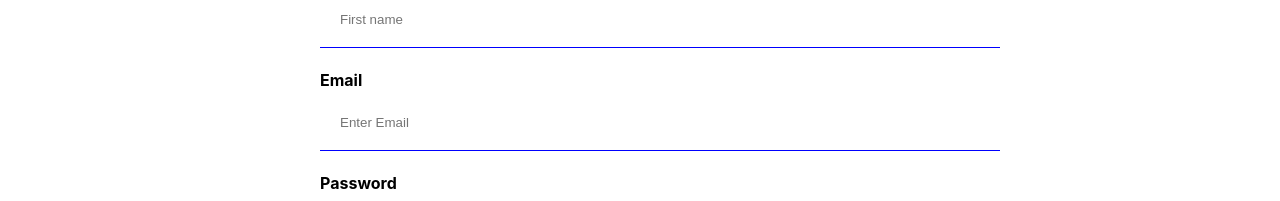
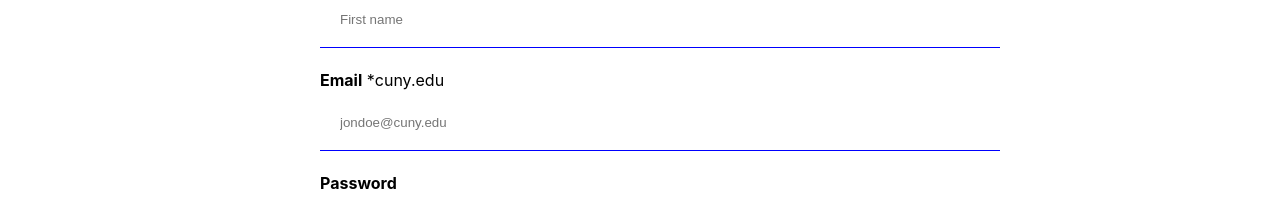
Before and after one commit to vhong000/studY, a React (Create React App) app in the folder frontend/: page /register in a window 1280 px wide. Shown: the part 210-411 px from the top of the page. Built offline with nearby package versions, Linux system fonts and the light colour scheme.

Commit message:
cuny.edu check

```diff
--- a/frontend/src/components/register/register.js
+++ b/frontend/src/components/register/register.js
@@ -68,11 +68,14 @@ export default class Register extends Component {
 		console.log(validations)
 		let emailValid = this.state.emailValid;
 		let passwordValid = this.state.passwordValid;
+		let eduEmail = this.state.eduEmail;
 
 		switch (fieldName) {
 			case 'email':
 				emailValid = value.match(/^([\w.%+-]+)@([\w-]+\.)+([\w]{2,})$/i);
-				validations.email = emailValid ? '' : 'is valid';
+				eduEmail = emailValid && emailValid.includes('cuny.') && emailValid.includes('edu') ? true : false;
+				console.log("Email[1]: ",emailValid, eduEmail);
+				validations.email = emailValid ? '' : 'is invalid';
 				break;
 
 			case 'password':
@@ -87,13 +90,14 @@ export default class Register extends Component {
 		this.setState({
 			formErrors: validations,
 			emailValid: emailValid,
-			passwordValid: passwordValid
+			passwordValid: passwordValid,
+			eduEmail:eduEmail
 		}, this.validateFrom)
 	}
 
 
 	validateFrom() {
-		this.setState({ formValid: this.state.emailValid && this.state.passwordValid });
+		this.setState({ formValid: this.state.emailValid && this.state.passwordValid && this.state.eduEmail});
 	}
 
 	errorClass(error) {
@@ -129,18 +133,16 @@ export default class Register extends Component {
 			return (
 				<form onSubmit={this.handleSubmit}>
 					<div className={"container  center"}>
-						<div className="panel panel-default">
-							<FormError formErrors={this.state.formErrors} />
-						</div>
+
 						<label htmlFor={"first_name"} className={"top-pad"}><b>First Name</b></label>
 						<input type={"text"} placeholder={"First name"} name={"first_name"} className={"form-control"} onChange={this.handleChange} value={this.state.first_name} required></input>
 
-						<label htmlFor={"Last_name"}><b>Last Name</b></label>
+						<label htmlFor={"Last_name"}><b>Last Name</b>  </label>
 						<input type={"text"} placeholder={"First name"} name={"last_name"} onChange={this.handleChange} value={this.state.last_name} required></input>
 
 						<div className={`form-group ${this.errorClass(this.state.formErrors.email)}`}>
-							<label htmlFor={"email"}><b>Email</b></label>
-							<input type="text" placeholder="Enter Email" name="email" className="form-control" onChange={this.handleChange} value={this.state.email} required></input>
+							<label htmlFor={"email"}><b>{`Email`}</b>{!this.state.eduEmail? "  *cuny.edu":""}</label>
+							<input type="text" placeholder="jondoe@cuny.edu" name="email" className="form-control" onChange={this.handleChange} value={this.state.email} required></input>
 						</div>
 
 						<div className={`form-group ${this.errorClass(this.state.formErrors.password)}`}>
@@ -173,3 +175,7 @@ export default class Register extends Component {
 	}
 
 }
+
+// <div className="panel panel-default">
+// 							<FormError formErrors={this.state.formErrors} />
+// 						</div>
--- a/frontend/src/index.css
+++ b/frontend/src/index.css
@@ -121,3 +121,7 @@ input[type=text]:focus, input[type=password]:focus {
   font-size: 18px;
   margin-right: 5px;
 }
+
+.red{
+  text-decoration-color: #a94442
+}
```
